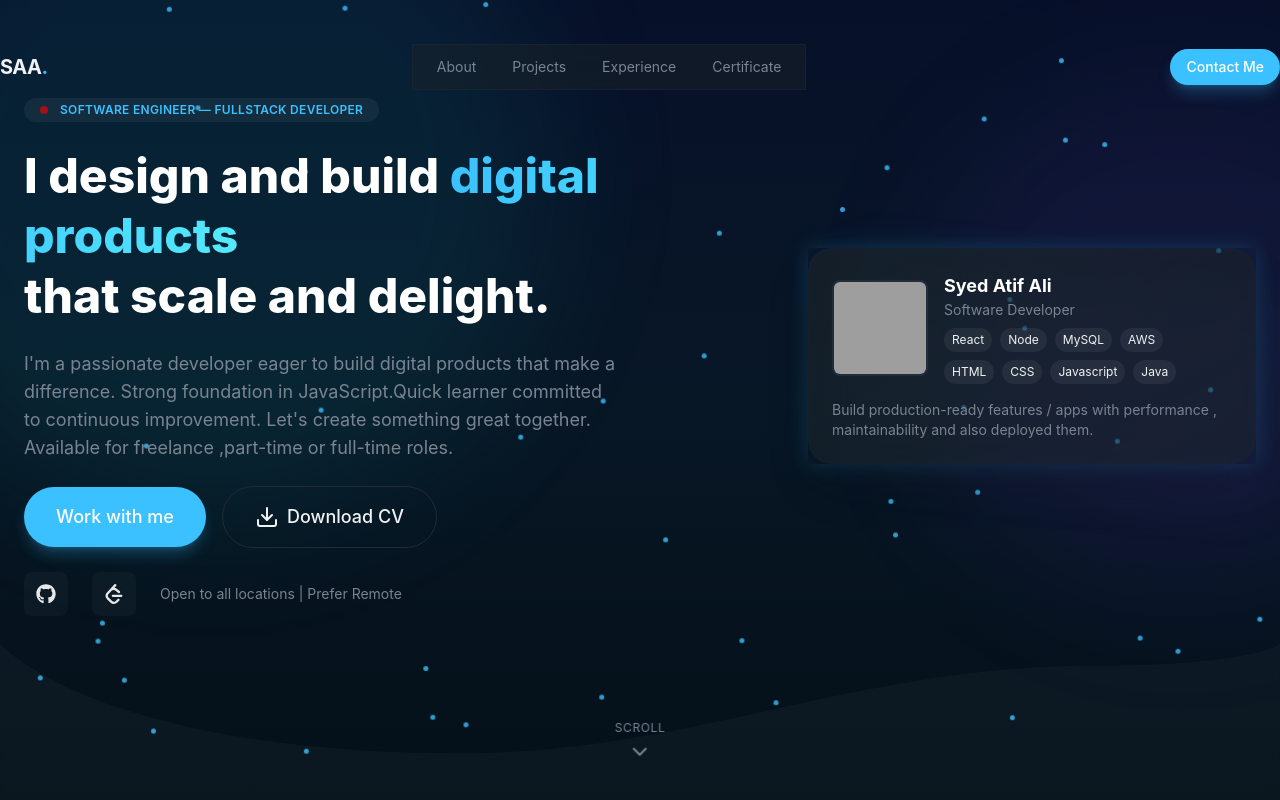
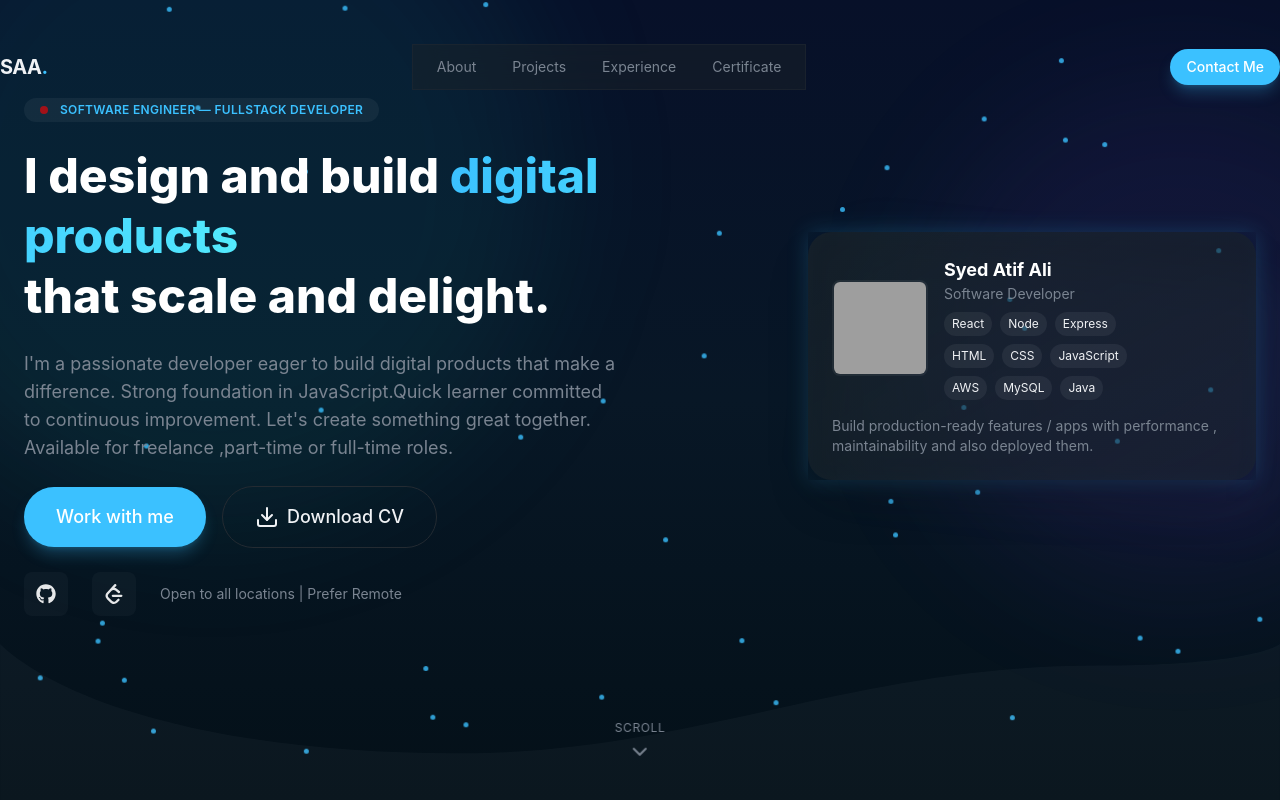
Before and after one commit to Atif-1/Portfolio, a React app: page / in a window 1280 px wide. Shown: the top 800 px of the page. Built offline with nearby package versions, Linux system fonts and the light colour scheme; grey boxes are pictures that could not be loaded; the HTML template or start-up script is replaced by a standard one.

Commit message:
Update skills listed in Hero component

```diff
--- a/src/section/Hero.jsx
+++ b/src/section/Hero.jsx
@@ -200,15 +200,19 @@ export const Hero=()=>{
                                         <div className="mt-2 flex gap-2">
                                         <span className="text-xs px-2 py-1 rounded bg-white/6">React</span>
                                         <span className="text-xs px-2 py-1 rounded bg-white/6">Node</span>
-                                        <span className="text-xs px-2 py-1 rounded bg-white/6">MySQL</span>
-                                        <span className="text-xs px-2 py-1 rounded bg-white/6">AWS</span>
+                                        <span className="text-xs px-2 py-1 rounded bg-white/6">Express</span>
                                         </div>
                                         <div className="mt-2 flex gap-2">
                                         <span className="text-xs px-2 py-1 rounded bg-white/6">HTML</span>
                                         <span className="text-xs px-2 py-1 rounded bg-white/6">CSS</span>
-                                        <span className="text-xs px-2 py-1 rounded bg-white/6">Javascript</span>
+                                        <span className="text-xs px-2 py-1 rounded bg-white/6">JavaScript</span>
+                                        </div>
+                                         <div className="mt-2 flex gap-2">
+                                        <span className="text-xs px-2 py-1 rounded bg-white/6">AWS</span>
+                                        <span className="text-xs px-2 py-1 rounded bg-white/6">MySQL</span>
                                         <span className="text-xs px-2 py-1 rounded bg-white/6">Java</span>
                                         </div>
+
                                     </div>
                                     </div>
 
```
